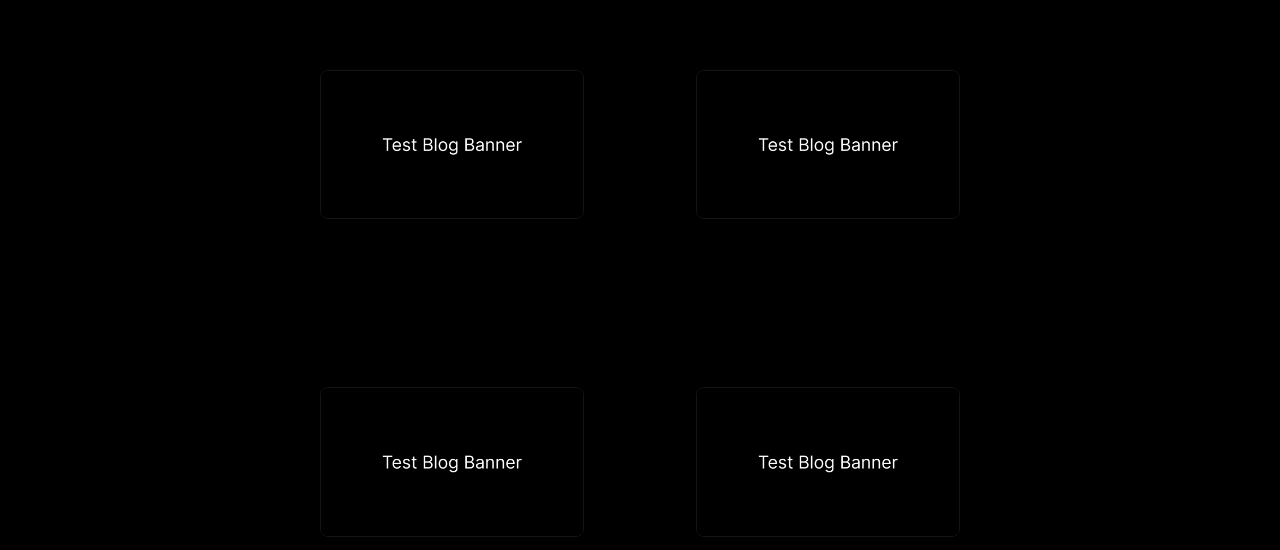
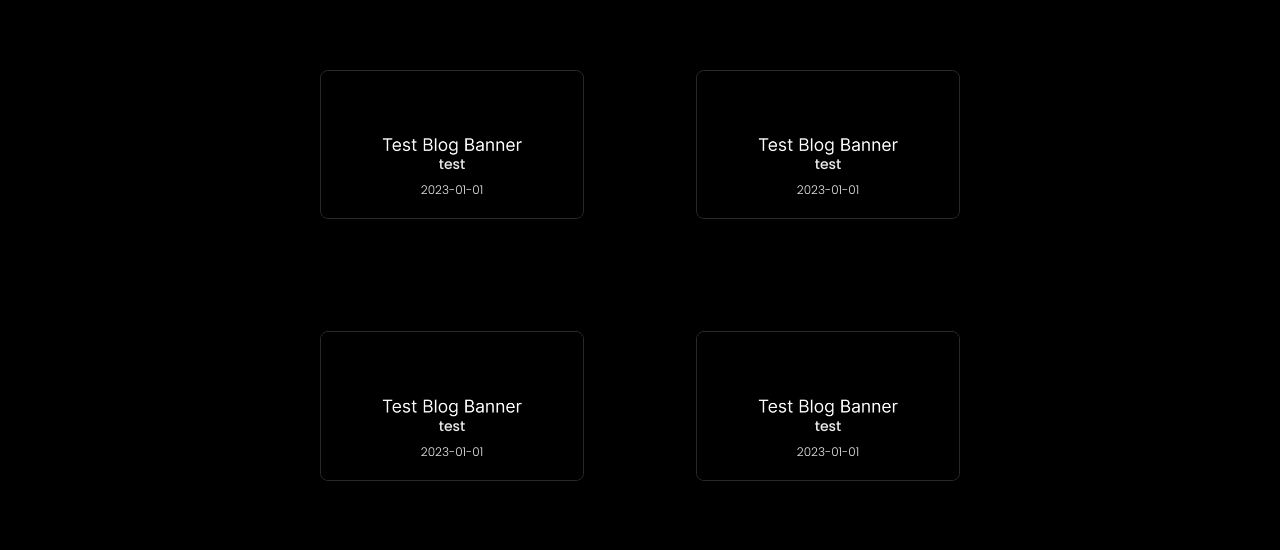
Before and after one commit to gokhangunduz/reawind, a React (Create React App) app: page /blog in a window 1280 px wide. Shown: the part 250-800 px from the top of the page. Built offline with nearby package versions, Linux system fonts and the light colour scheme.

Commit message:
feat(BlogBanner): :tada: Add blog banner components and update post page

```diff
--- a/public/css/style.css
+++ b/public/css/style.css
@@ -565,12 +565,28 @@ video {
   position: fixed;
 }
 
+.absolute{
+  position: absolute;
+}
+
+.relative{
+  position: relative;
+}
+
 .right-0{
   right: 0px;
 }
 
 .top-0{
   top: 0px;
+}
+
+.bottom-5{
+  bottom: 1.25rem;
+}
+
+.left-1\/2{
+  left: 50%;
 }
 
 .col-span-1{
@@ -583,6 +599,10 @@ video {
 
 .mr-3{
   margin-right: 0.75rem;
+}
+
+.mb-5{
+  margin-bottom: 1.25rem;
 }
 
 .flex{
@@ -653,6 +673,17 @@ video {
   width: 1.25rem;
 }
 
+.-translate-x-1\/2{
+  --tw-translate-x: -50%;
+  -webkit-transform: translate(var(--tw-translate-x), var(--tw-translate-y)) rotate(var(--tw-rotate)) skewX(var(--tw-skew-x)) skewY(var(--tw-skew-y)) scaleX(var(--tw-scale-x)) scaleY(var(--tw-scale-y));
+          transform: translate(var(--tw-translate-x), var(--tw-translate-y)) rotate(var(--tw-rotate)) skewX(var(--tw-skew-x)) skewY(var(--tw-skew-y)) scaleX(var(--tw-scale-x)) scaleY(var(--tw-scale-y));
+}
+
+.transform{
+  -webkit-transform: translate(var(--tw-translate-x), var(--tw-translate-y)) rotate(var(--tw-rotate)) skewX(var(--tw-skew-x)) skewY(var(--tw-skew-y)) scaleX(var(--tw-scale-x)) scaleY(var(--tw-scale-y));
+          transform: translate(var(--tw-translate-x), var(--tw-translate-y)) rotate(var(--tw-rotate)) skewX(var(--tw-skew-x)) skewY(var(--tw-skew-y)) scaleX(var(--tw-scale-x)) scaleY(var(--tw-scale-y));
+}
+
 @-webkit-keyframes spin{
   to{
     -webkit-transform: rotate(360deg);
@@ -691,6 +722,10 @@ video {
 
 .items-center{
   align-items: center;
+}
+
+.justify-end{
+  justify-content: flex-end;
 }
 
 .justify-center{
@@ -733,6 +768,10 @@ video {
   gap: 0.75rem;
 }
 
+.gap-2{
+  gap: 0.5rem;
+}
+
 .rounded{
   border-radius: 0.25rem;
 }
@@ -747,6 +786,11 @@ video {
 
 .rounded-sm{
   border-radius: 0.125rem;
+}
+
+.rounded-t-lg{
+  border-top-left-radius: 0.5rem;
+  border-top-right-radius: 0.5rem;
 }
 
 .border{
@@ -774,6 +818,16 @@ video {
 .border-layer-light-200{
   --tw-border-opacity: 1;
   border-color: rgb(214 214 214 / var(--tw-border-opacity));
+}
+
+.border-layer-light-300{
+  --tw-border-opacity: 1;
+  border-color: rgb(194 194 194 / var(--tw-border-opacity));
+}
+
+.border-layer-light-600{
+  --tw-border-opacity: 1;
+  border-color: rgb(133 133 133 / var(--tw-border-opacity));
 }
 
 .bg-layer-light-50{
@@ -812,8 +866,33 @@ video {
   padding-bottom: 0.75rem;
 }
 
+.py-14{
+  padding-top: 3.5rem;
+  padding-bottom: 3.5rem;
+}
+
 .pt-1{
   padding-top: 0.25rem;
+}
+
+.pb-2{
+  padding-bottom: 0.5rem;
+}
+
+.pb-10{
+  padding-bottom: 2.5rem;
+}
+
+.pb-20{
+  padding-bottom: 5rem;
+}
+
+.pt-20{
+  padding-top: 5rem;
+}
+
+.pt-14{
+  padding-top: 3.5rem;
 }
 
 .text-center{
@@ -917,6 +996,11 @@ video {
   color: rgb(217 249 157 / var(--tw-text-opacity));
 }
 
+.text-layer-light-100{
+  --tw-text-opacity: 1;
+  color: rgb(235 235 235 / var(--tw-text-opacity));
+}
+
 .shadow{
   --tw-shadow: 0 1px 3px 0 rgb(0 0 0 / 0.1), 0 1px 2px -1px rgb(0 0 0 / 0.1);
   --tw-shadow-colored: 0 1px 3px 0 var(--tw-shadow-color), 0 1px 2px -1px var(--tw-shadow-color);
@@ -1003,6 +1087,13 @@ code{
 .hover\:scale-95:hover{
   --tw-scale-x: .95;
   --tw-scale-y: .95;
+  -webkit-transform: translate(var(--tw-translate-x), var(--tw-translate-y)) rotate(var(--tw-rotate)) skewX(var(--tw-skew-x)) skewY(var(--tw-skew-y)) scaleX(var(--tw-scale-x)) scaleY(var(--tw-scale-y));
+          transform: translate(var(--tw-translate-x), var(--tw-translate-y)) rotate(var(--tw-rotate)) skewX(var(--tw-skew-x)) skewY(var(--tw-skew-y)) scaleX(var(--tw-scale-x)) scaleY(var(--tw-scale-y));
+}
+
+.hover\:scale-110:hover{
+  --tw-scale-x: 1.1;
+  --tw-scale-y: 1.1;
   -webkit-transform: translate(var(--tw-translate-x), var(--tw-translate-y)) rotate(var(--tw-rotate)) skewX(var(--tw-skew-x)) skewY(var(--tw-skew-y)) scaleX(var(--tw-scale-x)) scaleY(var(--tw-scale-y));
           transform: translate(var(--tw-translate-x), var(--tw-translate-y)) rotate(var(--tw-rotate)) skewX(var(--tw-skew-x)) skewY(var(--tw-skew-y)) scaleX(var(--tw-scale-x)) scaleY(var(--tw-scale-y));
 }
--- /dev/null
+++ b/src/components/BlogBanner/BlogBanner.tsx
@@ -0,0 +1,11 @@
+import React from "react";
+
+export default function BlogBanner(): React.ReactElement {
+  return (
+    <img
+      className="w-full h-full py-14 rounded-lg"
+      src="/blog/image/test.png"
+      alt="test"
+    />
+  );
+}
--- a/src/components/ContactInfo/ContactInfo.tsx
+++ b/src/components/ContactInfo/ContactInfo.tsx
@@ -22,7 +22,7 @@ export default function Contact(): ReactElement {
     },
     {
       title: "Address",
-      url: "https://goo.gl/maps/4Z5Z9Z9Z9Z9Z9Z9Z9",
+      url: "https://www.google.com.tr/maps/place/Ankara/",
       label: "Ankara, Turkey",
       icon: <MdLocationPin size={42} />,
     },
--- a/src/components/Footer/Footer.tsx
+++ b/src/components/Footer/Footer.tsx
@@ -3,7 +3,7 @@ import FooterItem from "../FooterItem/FooterItem";
 
 export default function Footer() {
   return (
-    <footer className="flex flex-col gap-4 items-center justify-center h-40 animate__animated animate__fadeInUp">
+    <footer className="flex flex-col gap-4 items-center justify-end p-4 h-40 animate__animated animate__fadeInUp">
       <FooterItem />
       <span className="text-xs font-light text-layer-dark-900 dark:text-layer-light-50 transition-all duration-500">
         2023 • Gökhan Gündüz
--- a/src/components/PageHeader/PageHeader.tsx
+++ b/src/components/PageHeader/PageHeader.tsx
@@ -10,7 +10,7 @@ export default function PageHeader({
   subtitle,
 }: PageHeaderProps): React.ReactElement {
   return (
-    <div className="flex flex-col gap-4 justify-center items-center h-64 text-layer-dark-900 dark:text-layer-light-50 select-none transition-all duration-500">
+    <div className="flex flex-col gap-4 justify-center items-center h-64 text-layer-dark-900 dark:text-layer-light-50 select-none text-center transition-all duration-500">
       <span className="text-2xl sm:text-5xl font-semibold ">{title}</span>
       <span className="font-normal text-layer-dark-800 dark:text-layer-light-200 transition-all duration-500">
         {subtitle}
--- a/src/pages/Blog/Blog.tsx
+++ b/src/pages/Blog/Blog.tsx
@@ -15,20 +15,25 @@ export default function Blog(): ReactElement {
   return (
     <div className="animate__animated animate__zoomIn">
       <PageHeader title="Blog" subtitle="Gökhan Gündüz" />
-      <div className="grid grid-cols-1 lg:grid-cols-2 gap-28">
+      <div className="grid grid-cols-1 lg:grid-cols-2 gap-28 text-layer-light-100 ">
         {posts.map((post: any, index: number) => (
+          <Link to={`/blog/${post.name}`}>
             <div
               key={index}
-            className="col-span-1 flex flex-col gap-1 items-center "
+              className="relative col-span-1 border border-layer-light-600 dark:border-layer-dark-700 shadow-lg rounded-lg hover:scale-105 transition-all duration-500"
             >
               <img
-              className="border border-layer-dark-800 shadow-lg rounded-lg"
+                className="rounded-lg"
                 src={`/blog/image/${post.name}.png`}
-              alt=""
+                alt={post.name}
               />
-            <span>{post.date}</span>
-            <Link to={`/blog/${post.name}`}>{post.name}</Link>
+              <div className="absolute flex flex-col gap-2 items-center bottom-5 left-1/2 transform -translate-x-1/2">
+                <span className="text-sm font-medium">{post.name}</span>
+
+                <span className="text-xs font-light">{post.date}</span>
               </div>
+            </div>
+          </Link>
         ))}
       </div>
     </div>
--- a/src/pages/Blog/Post/Post.tsx
+++ b/src/pages/Blog/Post/Post.tsx
@@ -2,12 +2,11 @@ import React, { ReactElement, useEffect, useState } from "react";
 import { useNavigate, useParams } from "react-router-dom";
 import MarkdownPreview from "@uiw/react-markdown-preview";
 import axios from "axios";
-import PageHeader from "../../../components/PageHeader/PageHeader";
+import BlogBanner from "../../../components/BlogBanner/BlogBanner";
 
 export default function Post(): ReactElement {
   const url = useParams();
   const [post, setPost] = useState<string>("");
-  const [title, setTitle] = useState<string>("");
   const navigate = useNavigate();
 
   useEffect(() => {
@@ -21,13 +20,9 @@ export default function Post(): ReactElement {
       });
   });
 
-  useEffect(() => {
-    setTitle(post.split("\n")[0].replaceAll("#", "").trim());
-  }, [post]);
-
   return (
     <div className="animate__animated animate__zoomIn">
-      <PageHeader title={title} subtitle="Gökhan Gündüz" />
+      <BlogBanner />
       <MarkdownPreview
         source={post}
         style={{ backgroundColor: "transparent" }}
```
Lines whose indentation alone changed are shown as unchanged.
